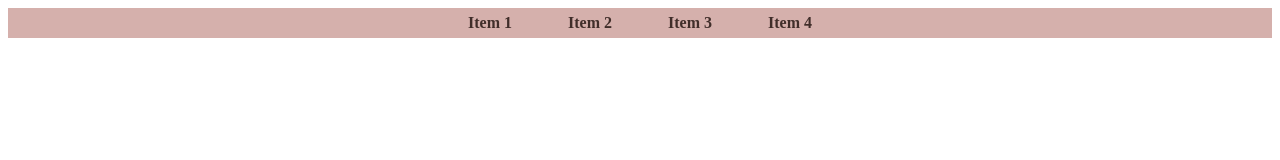
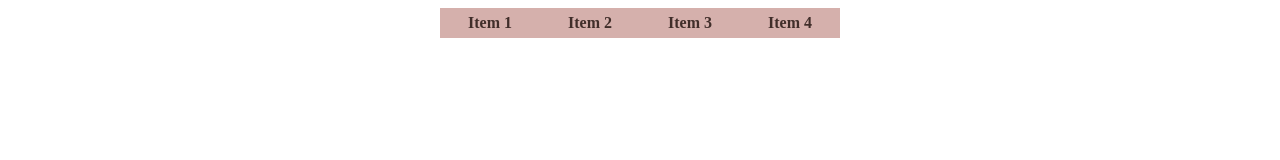
Before and after one commit to EagleVee/web28, a plain HTML site: page Day3/menu.html in a window 1280 px wide. Drawn offline with Linux system fonts and the light colour scheme.

Commit message:
fix styling

```diff
--- a/Day3/menuStyles.css
+++ b/Day3/menuStyles.css
@@ -1,7 +1,6 @@
 .menu {
   display: flex;
   justify-content: center;
-  background-color: #D5B0AC;
   position: static;
 }
 .drop-down {
```
